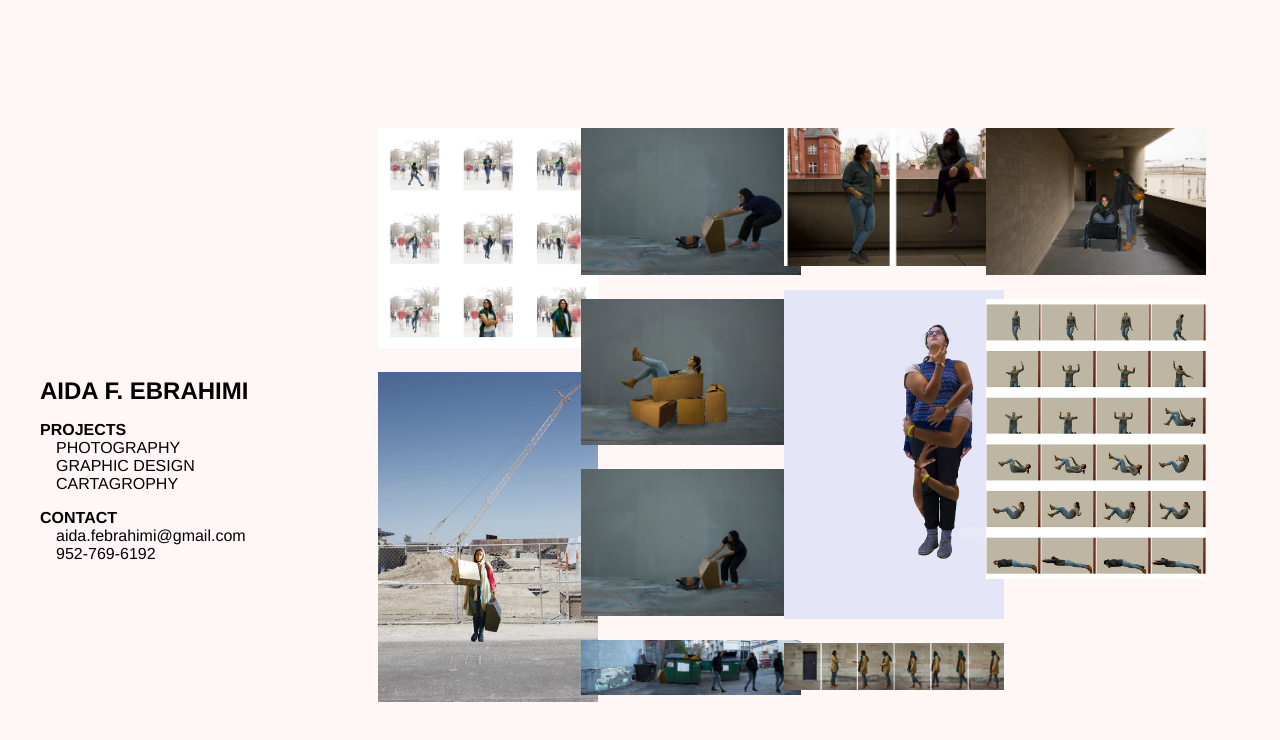
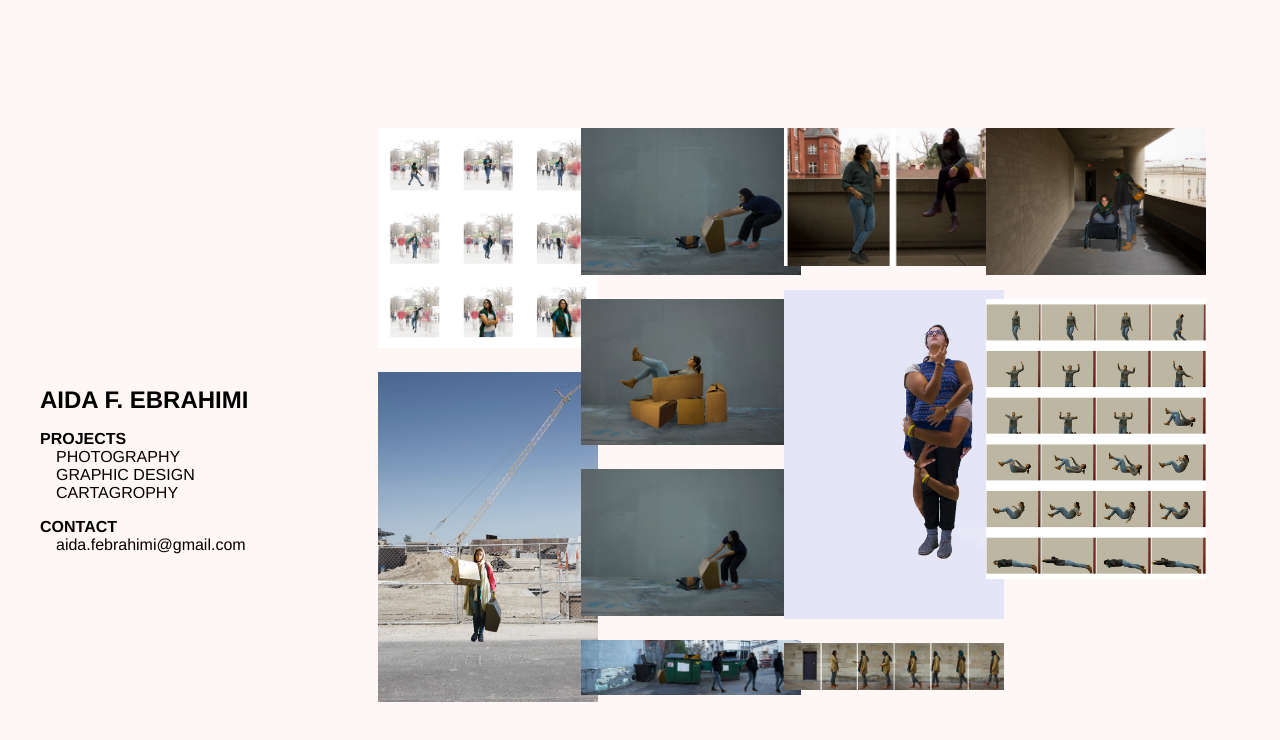
Before and after one commit to aida-ebrahimi/aida-ebrahimi.github.io, a plain HTML site: page photowork/within-and-without.html in a window 1280 px wide. Drawn offline with Linux system fonts and the light colour scheme.

Commit message:
Update within-and-without.html

```diff
--- a/photowork/within-and-without.html
+++ b/photowork/within-and-without.html
@@ -15,7 +15,6 @@
             </ul>
             <ul>CONTACT
                 <li>aida.febrahimi@gmail.com</li>
-                <li>952-769-6192</li>
             </ul>
         </div>
 
```
